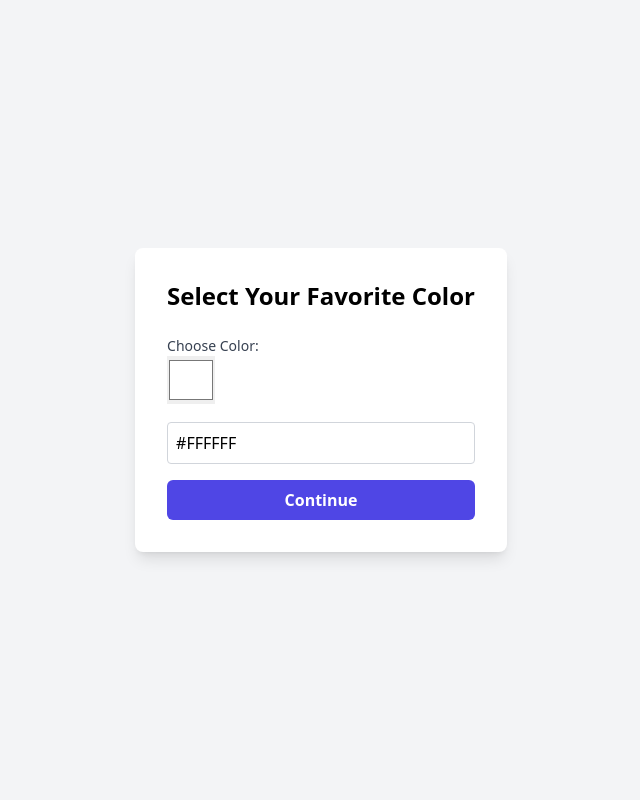
After one commit to Abhishek-parate/flask, a Flask app: page /select-color in a window 1280 px wide. The commit adds this page. Shown: the whole page, without its empty margins (319-959 px from the left). Run offline with Flask 3, Linux system fonts and the light colour scheme; a user stored in the database is signed in; some libraries are stand-ins or nearby versions.

```diff
--- a/app.py
+++ b/app.py
@@ -3,6 +3,7 @@ from models import db
 from config import Config
 from routes.auth import auth_bp, bcrypt, mail
 from routes.dashboard import dashboard_bp  # Import dashboard Blueprint
+
 
 
 app = Flask(__name__)
@@ -17,7 +18,6 @@ mail.init_app(app)
 app.register_blueprint(auth_bp)
 app.register_blueprint(dashboard_bp, url_prefix='/dashboard')
 
-
 # Create Database Tables
 with app.app_context():
     db.create_all()
--- a/config.py
+++ b/config.py
@@ -1,6 +1,9 @@
 import os
 
+
+
 class Config:
+
     SECRET_KEY = os.urandom(24)
     SQLALCHEMY_DATABASE_URI = 'sqlite:///db.sqlite'
     SQLALCHEMY_TRACK_MODIFICATIONS = False
--- a/forms.py
+++ b/forms.py
@@ -33,3 +33,8 @@ class LoginForm(FlaskForm):
     email = StringField('Email', validators=[DataRequired(), Email()])
     password = PasswordField('Password', validators=[DataRequired(), Length(min=6)])
     submit = SubmitField('Login')
+
+
+class SelectColorForm(FlaskForm):
+    color = StringField('Favorite Color (Hex Code)', validators=[DataRequired(), Length(min=3, max=7), Regexp(r'^#([A-Fa-f0-9]{6}|[A-Fa-f0-9]{3})$', message='Please enter a valid hex color code.')])
+    submit = SubmitField('Submit')
--- a/routes/auth.py
+++ b/routes/auth.py
@@ -1,12 +1,14 @@
-from flask import Blueprint, render_template, redirect, url_for, flash, session
+from flask import Blueprint, render_template, redirect,request, url_for, flash, session
 from models import db, User
-from forms import RegisterForm, OTPForm, LoginForm
+from forms import RegisterForm, OTPForm, LoginForm, SelectColorForm
 from flask_bcrypt import Bcrypt
 import pyotp, random, string
 from flask_mail import Mail, Message
 from datetime import datetime
+import logging
 
-auth_bp = Blueprint('auth', __name__)
+
+auth_bp = Blueprint('auth', __name__)  # Blueprint
 bcrypt = Bcrypt()
 mail = Mail()
 
@@ -37,12 +39,10 @@ def generate_otp(secret):
 def register():
     form = RegisterForm()
     if form.validate_on_submit():
-        # Check if email already exists
         if User.query.filter_by(email=form.email.data).first():
             flash('Email already registered. Please log in.', 'warning')
             return redirect(url_for('auth.login'))
 
-        # Create a new user
         hashed_password = bcrypt.generate_password_hash(form.password.data).decode('utf-8')
         recovery_key = generate_recovery_key()
         otp_secret = pyotp.random_base32()
@@ -58,7 +58,6 @@ def register():
         db.session.add(new_user)
         db.session.commit()
 
-        # Send OTP Email
         otp = generate_otp(otp_secret)
         html_content = f"""
         <html>
@@ -75,7 +74,6 @@ def register():
         if not send_email('Email Verification OTP', form.email.data, f"Your OTP is: {otp}", html_content):
             return redirect(url_for('auth.register'))
 
-        # Save email in session
         session['email'] = form.email.data
         flash('Registration successful! Verify your email using the OTP sent.', 'info')
         return redirect(url_for('auth.email_verification'))
@@ -85,8 +83,6 @@ def register():
 @auth_bp.route('/email_verification', methods=['GET', 'POST'])
 def email_verification():
     form = OTPForm()
-
-    # Get email from session
     email = session.get('email')
     if not email:
         flash('Session expired. Please register again.', 'danger')
@@ -101,12 +97,10 @@ def email_verification():
         totp = pyotp.TOTP(user.otp_secret)
         otp = form.otp.data.strip()
 
-        # Validate OTP with a time window
-        if totp.verify(otp, valid_window=1):  # Adjusted for time window
+        if totp.verify(otp, valid_window=1):
             user.is_verified = True
             db.session.commit()
 
-            # Send Recovery Key Email
             try:
                 msg = Message('Account Recovery Key', recipients=[user.email])
                 msg.body = f"Your recovery key is: {user.recovery_key}"
@@ -119,22 +113,103 @@ def email_verification():
             return redirect(url_for('auth.login'))
         else:
             flash('Invalid or expired OTP. Please try again.', 'danger')
-            print(f"Entered OTP: {otp}, Generated OTP: {totp.now()}, Secret: {user.otp_secret}")
 
     return render_template('email_verification.html', form=form)
 
-# Login Route
+# Login Route (using `auth_bp.route`)
 @auth_bp.route('/login', methods=['GET', 'POST'])
 def login():
     form = LoginForm()
     if form.validate_on_submit():
-        user = User.query.filter_by(email=form.email.data).first()
-        if user and bcrypt.check_password_hash(user.password, form.password.data):
-            if not user.is_verified:
-                flash('Please verify your email first.', 'warning')
-                return redirect(url_for('auth.email_verification'))
-            session['email'] = user.email
+        email = form.email.data
+        password = form.password.data
+
+        user = User.query.filter_by(email=email).first()
+        if user and bcrypt.check_password_hash(user.password, password):
+            session['user_id'] = user.id
+            return redirect(url_for('auth.select_color'))
+        else:
+            flash('Invalid email or password', 'danger')
+
+    return render_template('login.html', form=form)
+
+
+@auth_bp.route('/select-color', methods=['GET', 'POST'])
+def select_color():
+    user_id = session.get('user_id')
+    if not user_id:
+        flash("Please log in first.", "warning")
+        return redirect(url_for('auth.login'))
+
+    form = SelectColorForm()
+
+    if form.validate_on_submit():
+        selected_color = form.color.data.strip()
+        user = User.query.get(user_id)
+
+        if user and selected_color.lower() == user.color.lower():
+            try:
+                # Generate OTP
+                totp = pyotp.TOTP(user.otp_secret)
+                otp = totp.now()
+
+                # Send OTP email
+                subject = "Your OTP for Color Verification"
+                body = f"Your OTP is: {otp}"
+                html_content = f"""
+                <html>
+                <body>
+                    <h2>Your OTP for Color Verification</h2>
+                    <p>You selected the correct color. Please use the OTP below to verify your identity:</p>
+                    <h3 style="color: #4CAF50; font-size: 24px;">{otp}</h3>
+                    <p>This OTP will expire in 5 minutes. If you did not request this, please ignore this message.</p>
+                    <br>
+                    <p>Best Regards,<br>3 Way Auth</p>
+                </body>
+                </html>
+                """
+                if send_email(subject, user.email, body, html_content):
+                    flash('Color selected successfully! Please check your email for the OTP.', 'info')
+                    return redirect(url_for('auth.verify_otp'))
+                else:
+                    flash('Error sending OTP email. Please try again later.', 'danger')
+            except Exception as e:
+                logging.error(f"Error during OTP generation or email sending for user {user.email}: {str(e)}")
+                flash("An error occurred while generating or sending the OTP. Please try again.", "danger")
+        else:
+            flash('Incorrect color selection. Please try again.', 'danger')
+
+    return render_template('select_color.html', form=form)
+
+
+@auth_bp.route('/verify-otp', methods=['GET', 'POST'])
+def verify_otp():
+    user_id = session.get('user_id')
+    if not user_id:
+        flash("Please log in first.", "warning")
+        return redirect(url_for('auth.login'))
+
+    form = OTPForm()
+    user = User.query.get(user_id)
+
+    if not user:
+        flash("User not found. Please log in again.", "danger")
+        session.pop('user_id', None)
+        return redirect(url_for('auth.login'))
+
+    if form.validate_on_submit():
+        entered_otp = form.otp.data.strip()
+
+        # Use pyotp to verify OTP
+        totp = pyotp.TOTP(user.otp_secret)
+        if totp.verify(entered_otp, valid_window=1):  # Allow a slight time window
+            # Clear session data and log the user in
+            session.pop('user_id', None)
+            session['email'] = user.email  # Store user email for dashboard access
+
             flash('Login successful!', 'success')
-            return redirect(url_for('dashboard.dashboard'))
-        flash('Invalid credentials.', 'danger')
-    return render_template('login.html', form=form)
+            return redirect(url_for('dashboard.dashboard'))  # Redirect to the dashboard route
+        else:
+            flash('Invalid or expired OTP. Please try again.', 'danger')
+
+    return render_template('verify_otp.html', form=form)
--- a/templates/color_selection.html
+++ b/templates/color_selection.html
@@ -9,3 +9,4 @@
     </form>
 </div>
 {% endblock %}
+select_color.html
--- a/templates/email_verification.html
+++ b/templates/email_verification.html
@@ -23,8 +23,6 @@
         <button type="submit" class="bg-purple-500 text-white py-2 px-4 rounded w-full hover:bg-purple-600 focus:outline-none focus:ring-2 focus:ring-purple-400 transition duration-200">Verify Email</button>
     </form>
 
-    <p class="mt-4 text-center text-gray-600 text-sm">
-        Didn't receive the email? <a href="#" class="text-purple-500 hover:underline">Resend verification email</a>
-    </p>
+
 </div>
 {% endblock %}
--- a/templates/register.html
+++ b/templates/register.html
@@ -50,7 +50,8 @@
 
         <!-- Color Selector -->
         <div class="mb-4">
-            {{ form.color.label }}
+            <label class="block text-sm font-medium text-gray-700"
+            >Choose Color:</label>
             <div class="flex items-center gap-3 mt-2">
                 <input
                     id="color-input"
--- /dev/null
+++ b/templates/select_color.html
@@ -0,0 +1,64 @@
+{% extends "base.html" %}
+{% block content %}
+<div class="flex items-center justify-center min-h-screen bg-gray-100">
+  <div class="bg-white p-8 rounded-lg shadow-lg w-full max-w-md">
+    <h2 class="text-2xl font-semibold text-center mb-6">
+      Select Your Favorite Color
+    </h2>
+    <form method="POST">
+      {{ form.hidden_tag() }}
+
+      <div class="mb-4">
+        <label class="block text-sm font-medium text-gray-700">Choose Color:</label>
+        <input
+          id="color-input"
+          type="color"
+          name="color"
+          value="{{ form.color.data or '#FFFFFF' }}"
+          class="w-12 h-12 border-none p-0 cursor-pointer"
+        />
+      </div>
+
+      <div class="mb-4">
+        <input
+          id="color-hex"
+          name="color-hex"
+          type="text"
+          class="w-full p-2 rounded border border-gray-300"
+          value="{{ form.color.data or '#FFFFFF' }}"
+          readonly
+        />
+      </div>
+
+      {% if form.color.errors %}
+      <div class="mt-2 text-sm text-red-600 bg-red-100 border-l-4 border-red-500 p-2 rounded">
+        <ul>
+          {% for error in form.color.errors %}
+            <li>{{ error }}</li>
+          {% endfor %}
+        </ul>
+      </div>
+      {% endif %}
+
+      <button
+        type="submit"
+        class="w-full py-2 px-4 bg-indigo-600 text-white font-semibold rounded-md hover:bg-indigo-700 focus:outline-none focus:ring-2 focus:ring-indigo-500"
+      >
+        Continue
+      </button>
+    </form>
+  </div>
+</div>
+
+<script>
+  // Sync Color Selector with Hex Input
+  document.addEventListener("DOMContentLoaded", () => {
+    const colorInput = document.getElementById("color-input");
+    const colorHex = document.getElementById("color-hex");
+
+    colorInput.addEventListener("input", () => {
+      colorHex.value = colorInput.value;
+    });
+  });
+</script>
+{% endblock %}
```
Also changed, not shown: requirements.txt (+7 -0 lines), routes/dashboard.py (+19 -9 lines), templates/base.html (+3 -9 lines), templates/login.html (+19 -9 lines), templates/verify_otp.html (added, +16 -0 lines), instance/db.sqlite.
